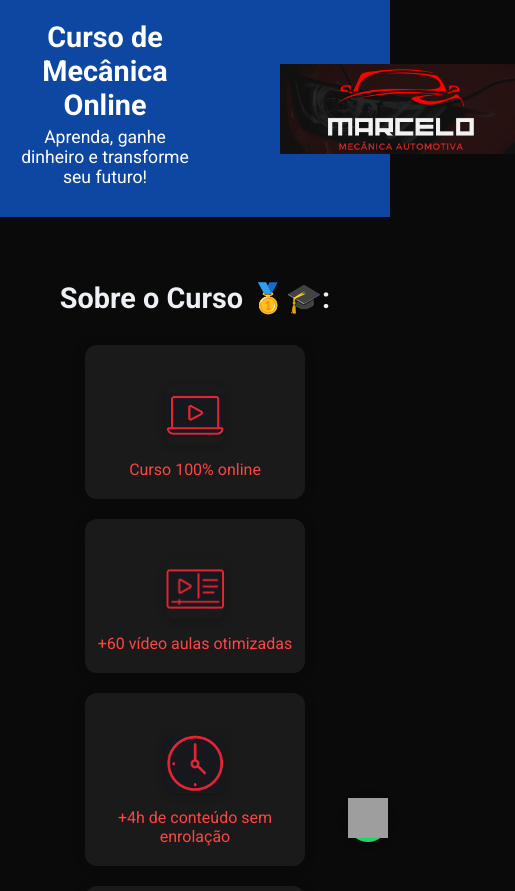
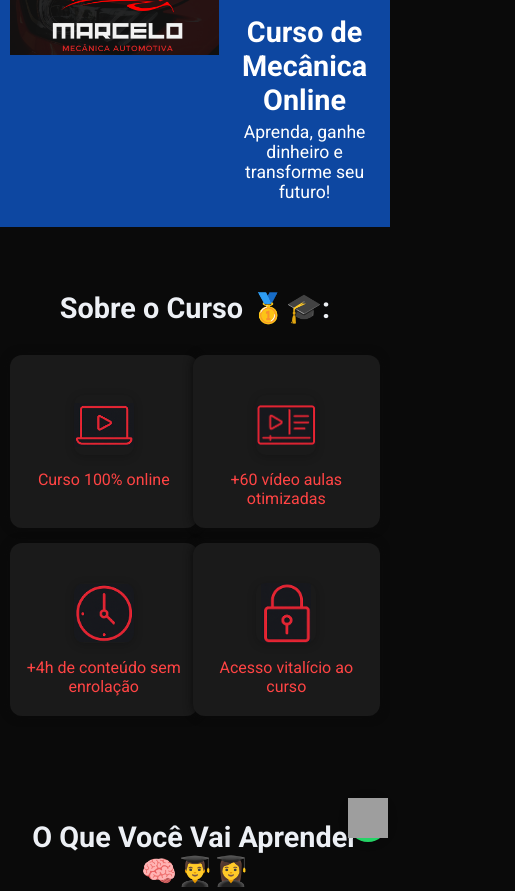
Before and after one commit to Leonardolemes521/lemes2k, a plain HTML site: page index.html in a window 390 px wide. Shown: the top 891 px of the page, 515 px wide, since content can reach past the window. Drawn offline with Linux system fonts and the light colour scheme; grey boxes are pictures that could not be loaded.

Commit message:
Update index.html

```diff
--- a/index.html
+++ b/index.html
@@ -226,33 +226,70 @@ header p {
       background-color: #128c3e;
     }
     @media (max-width: 768px) {
+  /* Header com grid 2x2 */
   header {
     display: grid;
-    grid-template-columns: repeat(2, 1fr); /* 2 colunas iguais */
-    grid-template-rows: auto auto;        /* 2 linhas */
-    gap: 10px;                            /* espaço entre itens */
+    grid-template-columns: repeat(2, 1fr); /* 2 colunas */
+    grid-template-rows: auto auto;         /* 2 linhas */
+    gap: 10px;
     text-align: center;
+    padding: 15px 10px;
+    position: relative; /* mantém o posicionamento do logo */
+  }
+
+  header img {
+    position: static; /* Remove position absolute para facilitar o layout */
+    margin: 0 auto;
+    height: 80px;
+    grid-column: 1 / 2; /* ocupa a primeira coluna */
+    grid-row: 1 / 2;
+    justify-self: center;
   }
 
   header div {
     max-width: 100%;
+    grid-column: 2 / 3; /* ocupa a segunda coluna */
+    grid-row: 1 / 2;
+    align-self: center;
+    justify-self: center;
   }
 
-  .grid, .benefit-grid {
+  /* Benefit grid com 2 colunas x 2 linhas */
+  .benefit-grid {
+    display: grid;
+    grid-template-columns: repeat(2, 1fr);
+    gap: 15px;
+    justify-items: center;
+  }
+
+  .benefit-item {
+    width: 100%; /* ocupa toda célula do grid */
+    max-width: 180px;
+  }
+
+  /* Grid dos cards módulos vira coluna única */
+  .grid {
     flex-direction: column;
     align-items: center;
   }
 
   .card {
     max-width: 90%;
+    margin-bottom: 20px;
   }
 
+  /* Vídeo com altura menor */
+  .video-section iframe {
+    height: 250px;
+  }
 
+  /* Ajustes para imagens das seções */
+  section img {
+    max-width: 100%;
+    height: auto;
+  }
+}
 
-      .video-section iframe {
-        height: 300px;
-      }
-    }
   </style>
 </head>
 <body>
```
